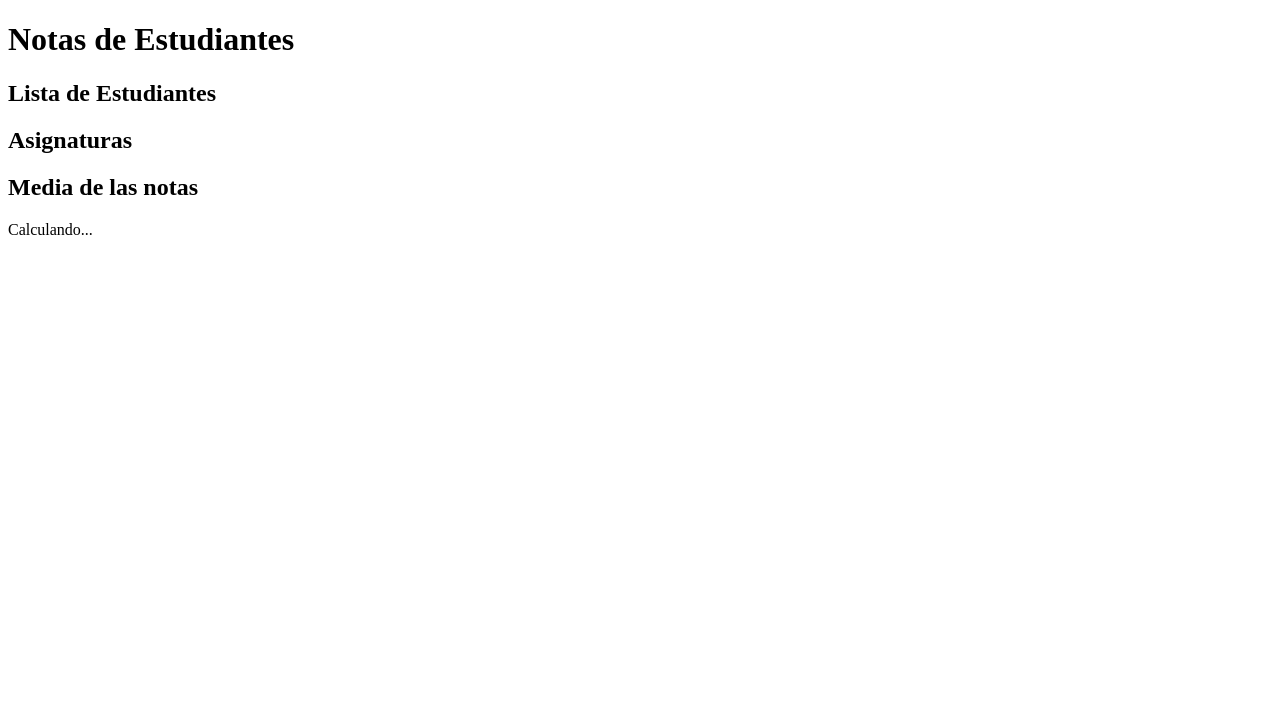
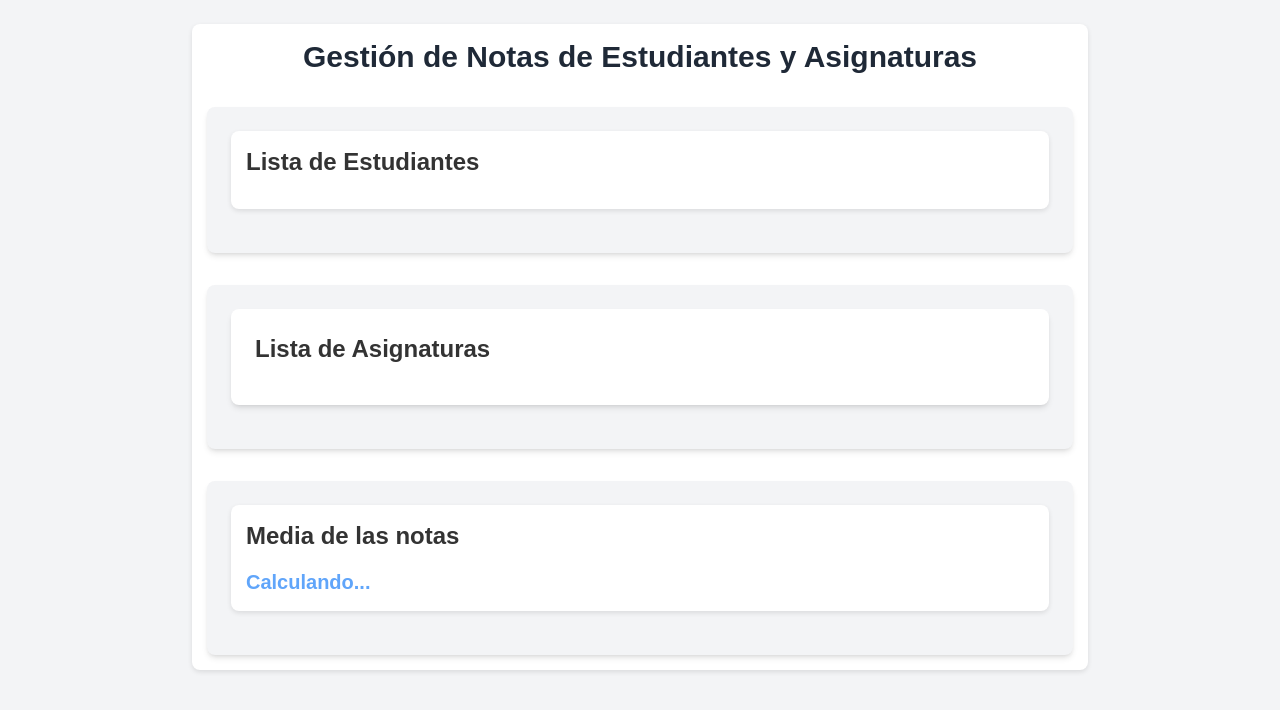
Before and after one commit to Agonpas/front-api-notas, a plain HTML site: page index.html in a window 1280 px wide. Drawn offline with nearby package versions, Linux system fonts and the light colour scheme; no server answers.

Commit message:
Tailwind aplicado 	modified:   index.html

```diff
--- a/index.html
+++ b/index.html
@@ -3,24 +3,37 @@
 <head>
     <meta charset="UTF-8">
     <meta name="viewport" content="width=device-width, initial-scale=1.0">
-    <title>Document</title>
+    <title>Gestion de Notas</title>
+    <script src="https://cdn.tailwindcss.com"></script>
+    <link rel="stylesheet" href="style.css">
+    <script src="app.js" defer></script>
 </head>
-<body>
-    <h1>Notas de Estudiantes</h1>
+<body class="bg-gray-100 p-6">
+    <div class="max-w-4xl mx-auto space-y-8">
+        <h1 class="text-3xl font-bold text-center text-gray-800">Gestión de Notas de Estudiantes y Asignaturas</h1>
 
-    <div id="students-list">
-        <h2>Lista de Estudiantes</h2>
-        <ul id="students"></ul>
-    </div>
+        <div class="bg-gray-100 shadow-md rounded-lg p-6">
+            <div id="students-list">
+                <h2 class="text-2xl font-semibold mb-4">Lista de Estudiantes</h2>
+                <ul id="students" class="space-y-2"></ul>
+            </div>
+        </div>
+        <div class="bg-gray-100 shadow-md rounded-lg p-6">
+            <div class="bg-white shadow-md rounded-lg p-6">
+                <h2 class="text-2xl font-semibold mb-4">Lista de Asignaturas</h2>
+                <ul id="assignments" class="space-y-2">
 
-    <div id="assignments-list">
-        <h2>Asignaturas</h2>
-        <ul id="assignments"></ul>
-    </div>
+                </ul>
+            </div>
+        </div>
+        <div class="bg-gray-100 shadow-md rounded-lg p-6">
+            <div id="media">
+                <h2 class="text-2xl font-semibold mb-4">Media de las notas</h2>
+                <p id="global-media" class="text-xl font-bold text-blue-400">Calculando...</p>
+            </div>
 
-    <div id="media">
-        <h2>Media de las notas</h2>
-        <p id="global-media">Calculando...</p>
+        </div>
+
     </div>
 
     <script src="https://cdn.jsdelivr.net/npm/axios/dist/axios.min.js"></script>
```
